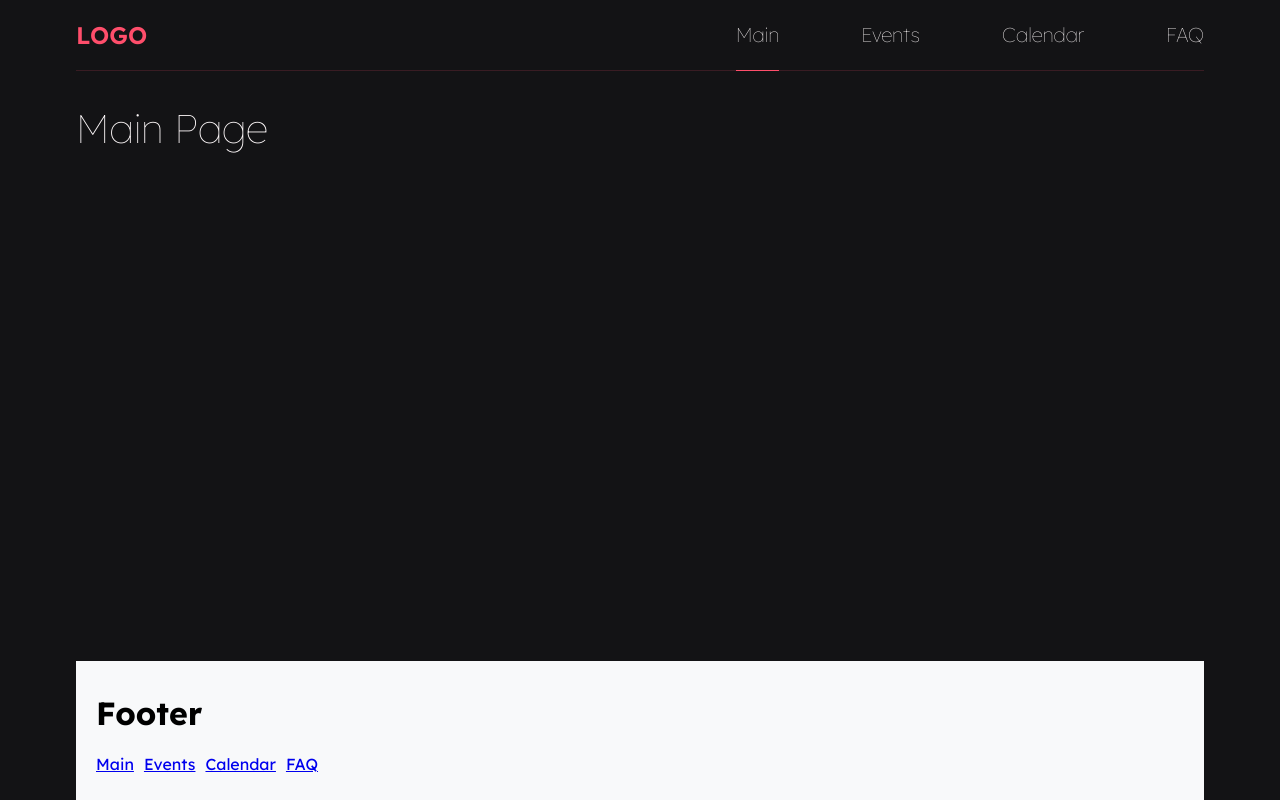
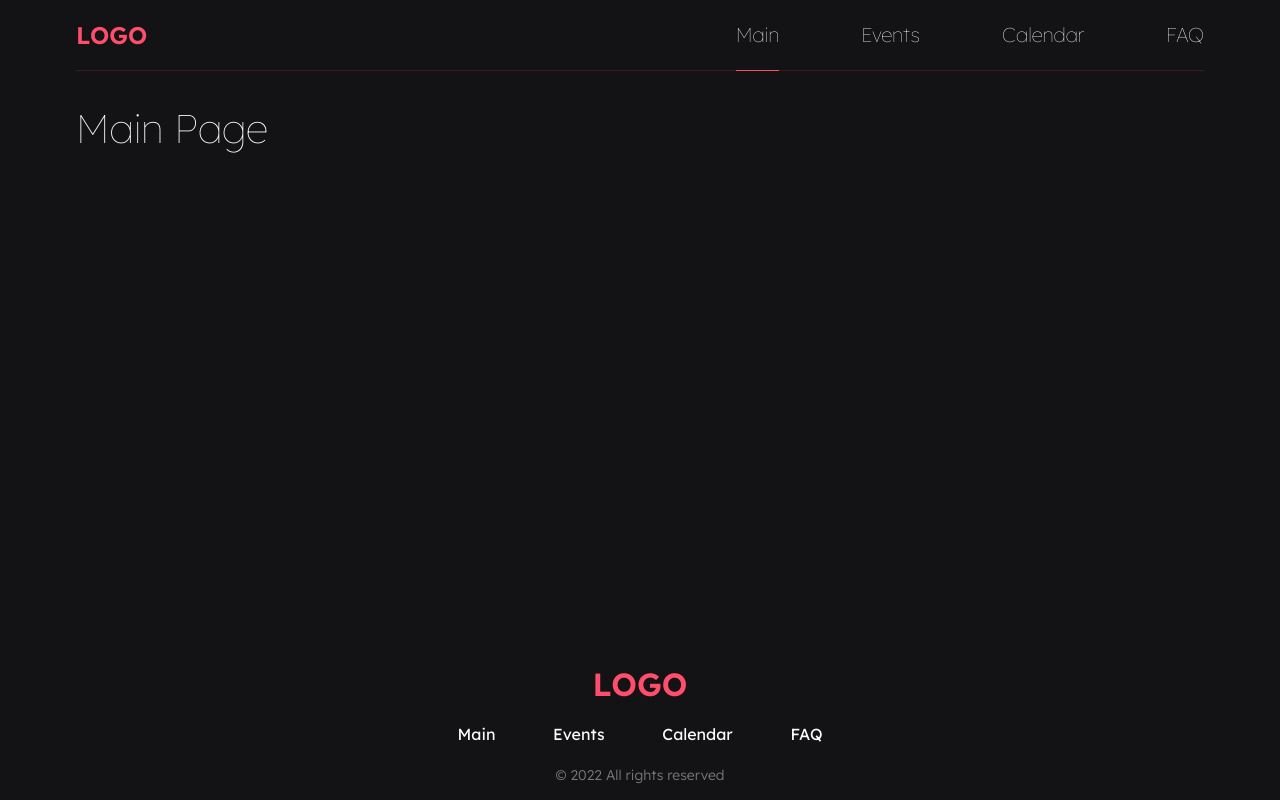
Before and after one commit to serhiiKhr/sereda-events, a React (Create React App) app: page / in a window 1280 px wide. Built offline with nearby package versions, Linux system fonts and the light colour scheme.

Commit message:
footer completed

```diff
--- a/src/components/Footer/Footer.jsx
+++ b/src/components/Footer/Footer.jsx
@@ -4,26 +4,37 @@ import { Link } from 'react-router-dom';
 
 import { ROUTES } from "../../constants/routes";
 
+
+import {SFooter, LogoText,  LogoLink, Nav, Ul, Li, Copyright} from "./Footer.styled";
+
+
 function Footer() {
 
     return (
-        <footer style={{backgroundColor: '#f8f9fa', padding: '10px 20px', marginTop: '20px'}}>
-            <h1>Footer</h1>
+        <SFooter>
 
-            <nav>
-                <ul style={{display: 'flex', listStyle: 'none', gap: '10px', padding: 0}}>
+            <LogoText>
+                <LogoLink to={ROUTES.MAIN.path}>
+                    LOGO
+                </LogoLink>
+            </LogoText>
+
+            <Nav>
+                <Ul>
                     {
                         Object.values(ROUTES).map((route, i) => (
-                            <li key={i}>
+                            <Li key={i}>
                                 <Link to={route.path}>
                                     {route.name}
                                 </Link>
-                            </li>
+                            </Li>
                         ))
                     }
-                </ul>
-            </nav>
-        </footer>
+                </Ul>
+            </Nav>
+
+            <Copyright>© 2022 All rights reserved</Copyright>
+        </SFooter>
     );
 }
 
--- a/src/components/Footer/Footer.styled.js
+++ b/src/components/Footer/Footer.styled.js
@@ -0,0 +1,66 @@
+import styled from 'styled-components';
+import { rgba } from 'polished';
+import { Link } from 'react-router-dom';
+
+import { BREAKPOINTS, COLORS } from "../../constants/styled"
+
+
+export const SFooter = styled.footer`
+    padding-top: 35px;
+    margin-bottom: 18px;
+`
+
+export const LogoLink = styled(Link)`
+    text-decoration: none;
+    font-weight: 600;
+    line-height: 32px;
+    font-size: 32px;
+    color: ${COLORS.ALERT};
+`;
+export const LogoText = styled.h1`
+    text-align: center;
+    margin: 0 0 20px;
+    @media (max-width: ${BREAKPOINTS.tablet}px) {
+        margin-bottom: 16px;
+    }
+`;
+
+export const Nav = styled.nav`
+    margin-bottom: 24px;
+`;
+export const Ul = styled.ul`
+    display: flex;
+    justify-content: space-between;
+    width: 40%;
+    max-width: 365px;
+    margin: 0 auto;
+
+    padding: 0;
+
+    @media (max-width: ${BREAKPOINTS.mobile}px) {
+        flex-direction: column;
+    }
+`;
+export const Li = styled.li`
+    list-style: none;
+    a {
+        text-decoration: none;
+        color: ${COLORS.MAIN_FONT};
+        font-size: 16px;
+        line-height: 16px;
+    }
+
+    @media (max-width: ${BREAKPOINTS.mobile}px) {
+        text-align: center;
+        margin-bottom: 4px;
+    }
+`;
+
+export const Copyright = styled.h5`
+    margin: 0;
+    font-size: 14px;
+    line-height: 14px;
+    font-weight: 300;
+    text-align: center;
+    color: ${COLORS.SECONDARY_FONT};
+`;
```
